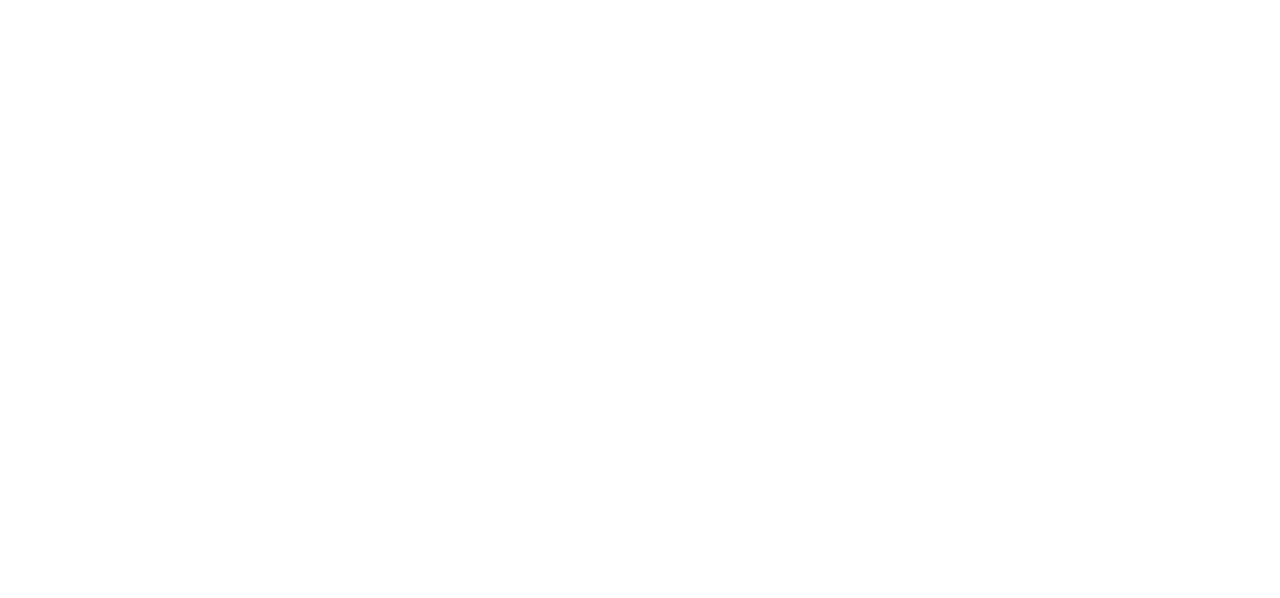
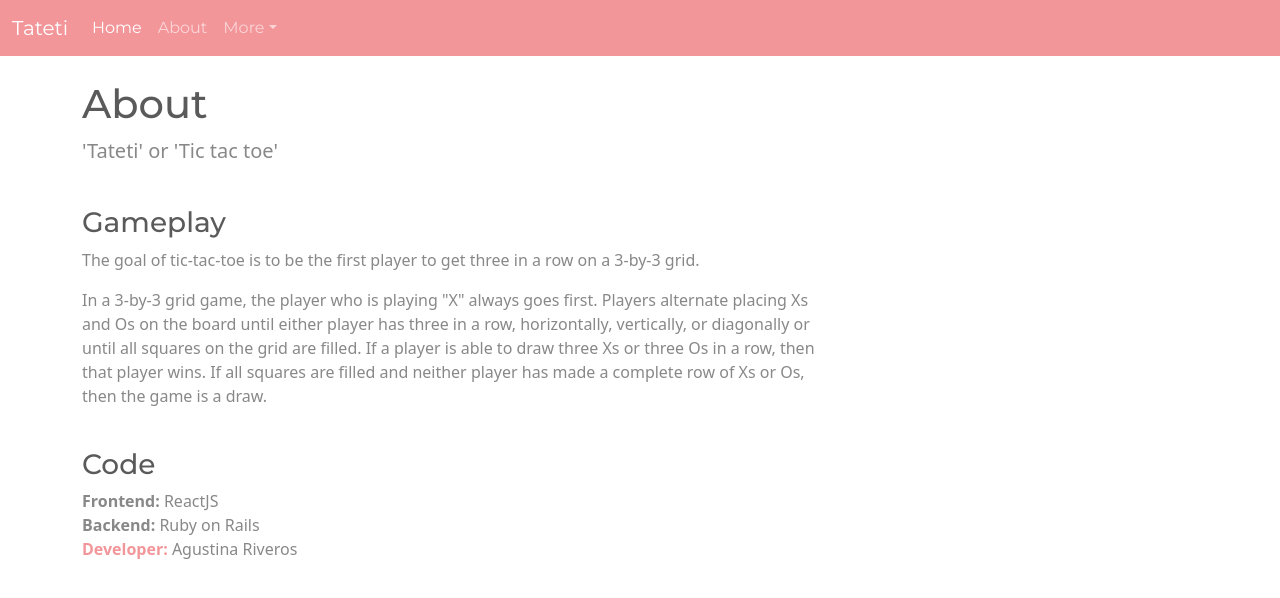
Before and after one commit to RivAgus/TatetiReact, a React (Create React App) app: page /About in a window 1280 px wide. Before the commit this address had no page. Shown: the top 598 px of the page. Built offline with nearby package versions, Linux system fonts and the light colour scheme.

Commit message:
Second commit, not much new

```diff
--- a/src/Game/Game.tsx
+++ b/src/Game/Game.tsx
@@ -4,7 +4,7 @@
 
     return(
         <div className="page-header pt-4">
-            <h1>Game</h1>
+            <h1>The Game</h1>
         </div>
     );
 }
--- a/src/Layout/Layout.tsx
+++ b/src/Layout/Layout.tsx
@@ -35,7 +35,7 @@
         </div>
         </nav>
         <div className="container">
-           <Outlet />
+            <Outlet />
         </div>
         </>
     );
--- a/src/RouteGame/RouteGame.tsx
+++ b/src/RouteGame/RouteGame.tsx
@@ -2,6 +2,7 @@
 import {BrowserRouter, Route, Routes} from "react-router-dom";
 import Game from "../Game/Game";
 import Layout from "../Layout/Layout";
+import About from "../User-Pages/About";
 
 
 function RouteGame(){
@@ -11,6 +12,7 @@
             <Routes>
                 <Route path="/" element={<Layout /> }>
                     <Route path='Home' element={<Game />} />
+                    <Route path='About' element={ <About />} />
                 </Route>
             </Routes>
         </BrowserRouter>
--- /dev/null
+++ b/src/User-Pages/About.tsx
@@ -0,0 +1,41 @@
+import React from 'react'
+
+function About(){
+
+    return(
+        <>
+        <div className="page-header pt-4">
+            <h1>About</h1>
+            <p className='lead'>'Tateti' or 'Tic tac toe'</p>
+            <br />
+            <div className='row'>
+                <div className='col-lg-8 col-md-7 col-sm-6'>
+                    <h3>Gameplay</h3>
+                    <p>
+                        The goal of tic-tac-toe is to be the first player to get three in a row on a 3-by-3 grid.
+                    </p>
+                    <p>
+                        In a 3-by-3 grid game, the player who is playing "X" always goes first. Players alternate placing Xs and Os on the board until either player has three in a row, horizontally, vertically, or diagonally or until all squares on the grid are filled. If a player is able to draw three Xs or three Os in a row, then that player wins. If all squares are filled and neither player has made a complete row of Xs or Os, then the game is a draw.
+                    </p>
+
+                    <br />
+
+                    <h3>Code</h3>
+                    <p>
+                        <strong>Frontend: </strong> ReactJS
+                        <br />
+                        <strong>Backend:  </strong> Ruby on Rails
+                        <br />
+                        <span className='text-secondary'><strong>Developer: </strong></span> Agustina Riveros
+                    </p>
+                </div>
+            </div>
+
+        </div>
+
+        </>
+
+    );
+
+}
+export default About;
```
Also changed, not shown: src/Components/css/game.css (added, +24 -0 lines).
